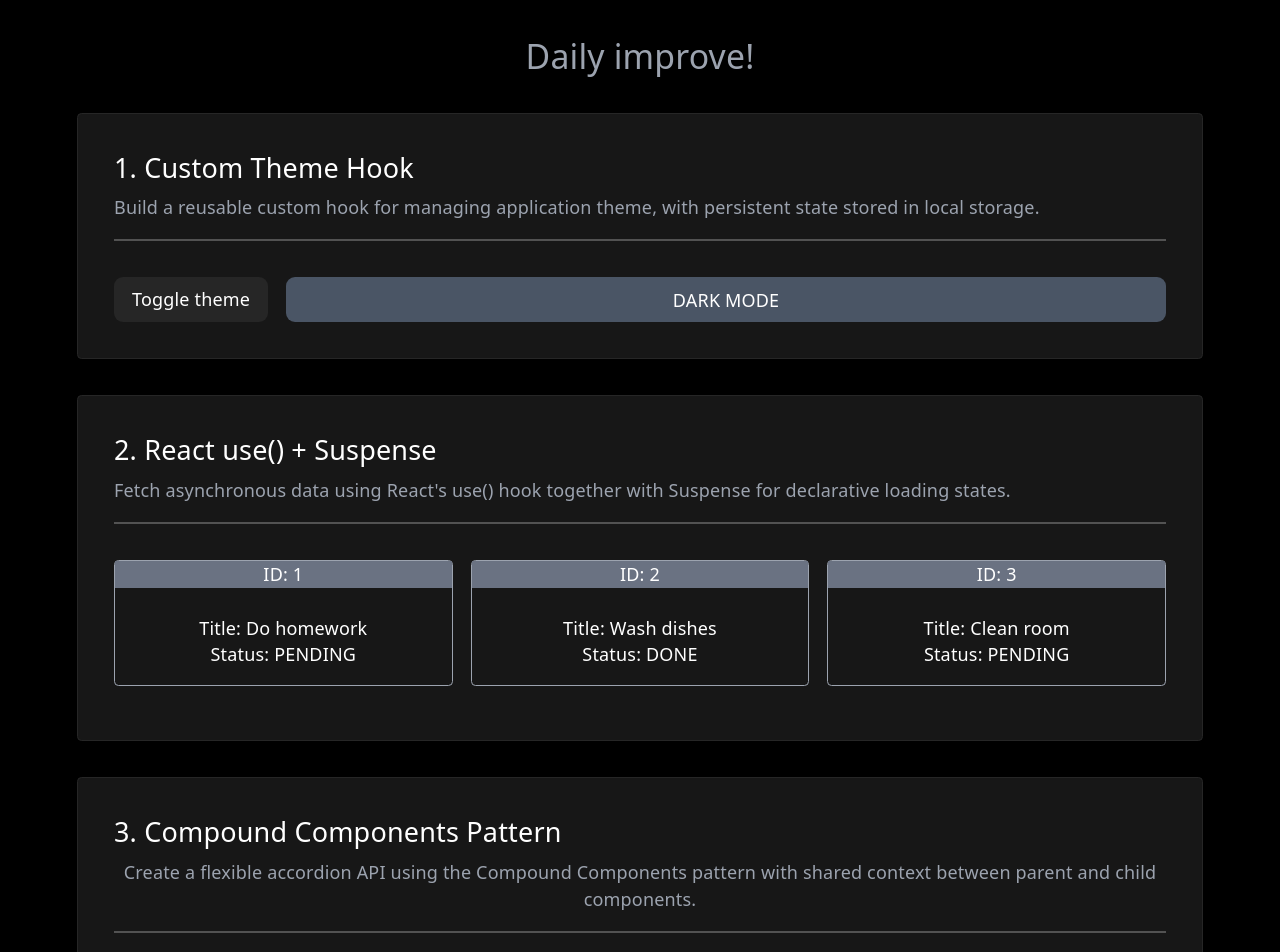
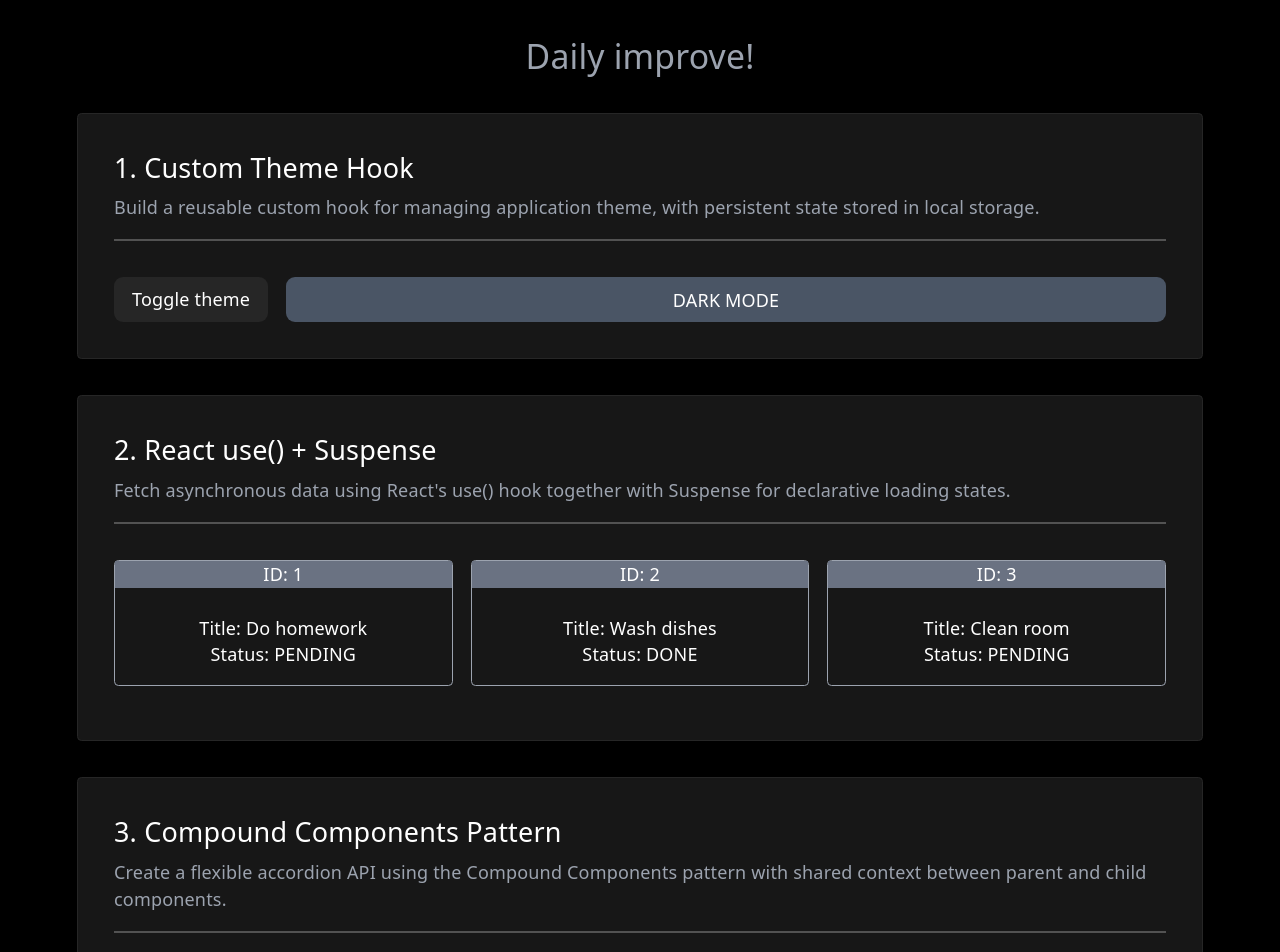
Before and after one commit to r-evive/daily-react-improvement, a React (Vite) app: page / in a window 1280 px wide. Shown: the top 952 px of the page. Built offline with nearby package versions, Linux system fonts and the light colour scheme.

Commit message:
fix: align exercise description to left

```diff
--- a/src/shared/Exercise.tsx
+++ b/src/shared/Exercise.tsx
@@ -10,7 +10,7 @@ export const Exercise = ({title, description, children} : Task) => {
     return (<div className="w-full py-8 px-8 border rounded border-neutral-800 bg-neutral-900 flex flex-col gap-4">
         <div className="w-full flex flex-col items-start gap-2">
             <span className="text-2xl text-white">{title}</span>
-            <span className="text-base">{description}</span>
+            <span className="text-base text-left">{description}</span>
         </div>
         <div className="w-full border-b-2 border-neutral-600 mb-4"></div>
         <div className="w-full flex justify-center">
```
